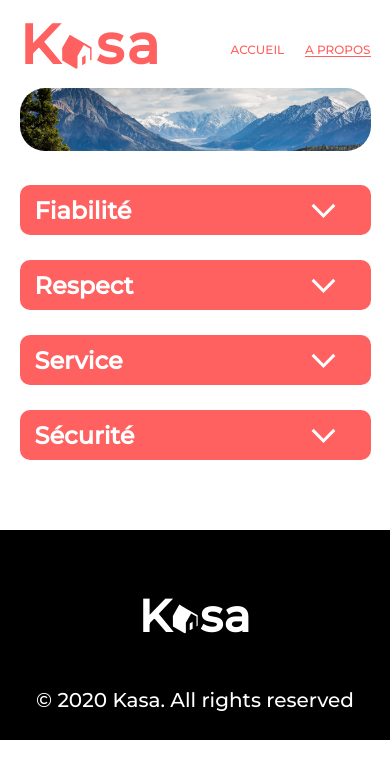
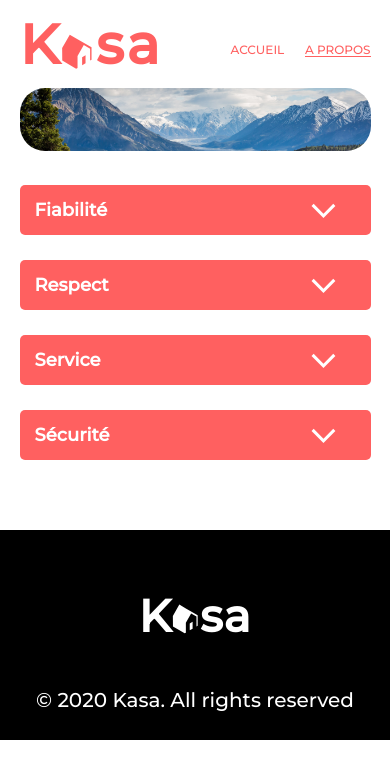
Before and after one commit to jssdestroyerman/kasa, a React (Create React App) app: page /a-propos in a window 390 px wide. Shown: the top 778 px of the page. Built offline with nearby package versions, Linux system fonts and the light colour scheme.

Commit message:
responsive

```diff
--- a/src/styles/pages/about/about.scss
+++ b/src/styles/pages/about/about.scss
@@ -9,6 +9,23 @@
     .aboutBanner {
         img {
             width: 100%;
+        }
+    }
+}
+
+@media (max-width: 800px) {
+    .aboutCollapse {
+        .collapse {
+            .block {
+                h2 {
+                    font-size: 18px;
+                    border-radius: 5px;
+                }
+
+                p {
+                    font-size: 17px;
+                }
+            }
         }
     }
 }
```
